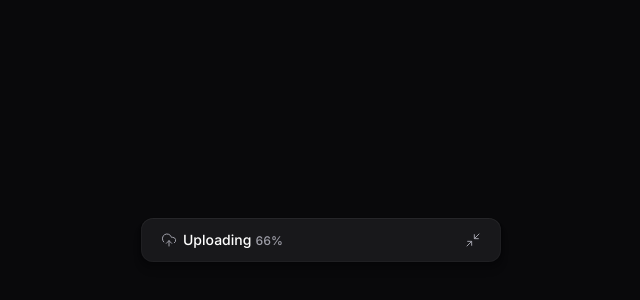
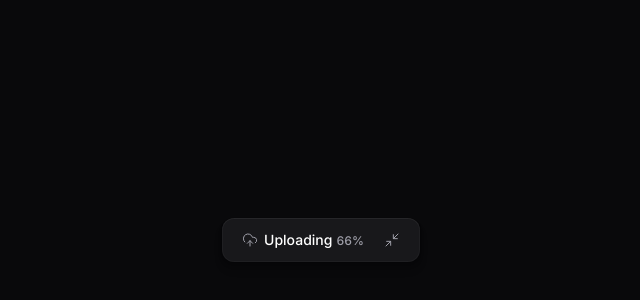
Before and after one commit to viitones/web, a React (Vite) app: page / in a window 1280 px wide. Shown: the part 160-460 px from the top of the page, without its empty margins (319-959 px from the left). Built offline with nearby package versions, Linux system fonts and the light colour scheme.

Commit message:
animações do widget

```diff
--- a/package.json
+++ b/package.json
@@ -13,6 +13,7 @@
     "@radix-ui/react-collapsible": "^1.1.12",
     "@radix-ui/react-progress": "^1.1.8",
     "lucide-react": "^0.560.0",
+    "motion": "^12.23.26",
     "react": "^19.2.0",
     "react-dom": "^19.2.0",
     "react-dropzone": "^14.3.8",
--- a/src/components/upload-widget-dropzone.tsx
+++ b/src/components/upload-widget-dropzone.tsx
@@ -1,3 +1,4 @@
+import {motion} from 'motion/react'
 import { useDropzone } from "react-dropzone"
 import { CircularProgressBar } from "./ui/cirular-progress-bar"
 
@@ -18,7 +19,12 @@
   })
 
   return (
-    <div className="px-3 flex flex-col gap-3">
+    <motion.div
+    initial={{opacity: 0}}
+    animate={{opacity: 1}}
+    transition={{duration: 0.2}}
+    className="px-3 flex flex-col gap-3"
+    >
       <div
         data-active={isDragActive}
         className="cursor-pointer text-zinc-400 bg-black/20 p-5 rounded-lg border border-zinc-700 border-dashed h-32 flex flex-col items-center gap-1 hover:border-zinc-600 transition-colors data-[active=true]:bg-indigo-500/10 data-[active=true]:border-indigo-500 data-[active=true]:text-indigo-400 justify-center "
@@ -40,7 +46,7 @@
       </div>
 
         <span className="text-xxs text-zinc-400">Only PNG and JPEG files are supported</span>
-    </div>
+    </motion.div>
 
   )
 }
--- a/src/components/upload-widget-minimized-button.tsx
+++ b/src/components/upload-widget-minimized-button.tsx
@@ -4,7 +4,7 @@
 
 export function UploadWidgetMinimizedButton() {
   return (
-    <Collapsible.Trigger className="group w-full bg-white/2 py-3 px-5 flex items-center justify-between">
+    <Collapsible.Trigger className="group w-full bg-white/2 py-3 px-5 flex items-center justify-between gap-5">
       <UploadWidgetTitle />
       <Minimize2
         strokeWidth={1.5}
--- a/src/components/upload-widget-upload-item.tsx
+++ b/src/components/upload-widget-upload-item.tsx
@@ -1,10 +1,16 @@
+import {motion} from "motion/react"
 import * as Progress from "@radix-ui/react-progress";
 import { Download, ImageUp, Link2, RefreshCcw, X } from "lucide-react";
 import { Button } from "./ui/button";
 
 export function UploadWidgetUploadItem() {
   return (
-    <div className="p-3 rounded-lg flex flex-col gap-3 shadow-shape-content bg-white/2 relative overflow-hidden">
+    <motion.div
+      initial={{opacity: 0}}
+      animate={{opacity: 1}}
+      transition={{duration: 0.25}}
+      className="p-3 rounded-lg flex flex-col gap-3 shadow-shape-content bg-white/2 relative overflow-hidden"
+    >
       <div className="flex flex-col gap-1">
         <span className="text-xs font-medium flex items-center gap-1">
           <ImageUp className="size-3 text-zinc-300" strokeWidth={1.5} />
@@ -45,6 +51,6 @@
           <span className="sr-only">Cancel upload</span>
         </Button>
       </div>
-    </div>
+    </motion.div>
   );
 }
--- a/src/components/upload-widget.tsx
+++ b/src/components/upload-widget.tsx
@@ -1,16 +1,35 @@
 import * as Collapsible from "@radix-ui/react-collapsible";
-import { useState } from "react";
+import { motion, useCycle } from "motion/react";
 import { UploadWidgetDropzone } from "./upload-widget-dropzone";
 import { UploadWidgetHeader } from "./upload-widget-header";
 import { UploadWidgetMinimizedButton } from "./upload-widget-minimized-button";
 import { UploadWidgetUploadList } from "./upload-widget-upload-list";
 
 export function UploadWidget() {
-  const [isWidgetOpen, setIsWidgetOpen] = useState(false);
+  const [isWidgetOpen, toggleWidgetOpen] = useCycle(false, true);
 
   return (
-    <Collapsible.Root onOpenChange={setIsWidgetOpen}>
-      <div className="bg-zinc-900 overflow-hidden w-90 rounded-xl shadow-shape">
+    <Collapsible.Root onOpenChange={() => toggleWidgetOpen()}>
+      <motion.div
+        animate={isWidgetOpen ? "open" : "closed"}
+        variants={{
+          closed: {
+            width: "max-content",
+            height: 44,
+            transition: {
+              type: "inertia",
+            }
+          },
+          open: {
+            width: 360,
+            height: "auto",
+            transition: {
+              duration: 0.1,
+            }
+          },
+        }}
+        className="bg-zinc-900 overflow-hidden max-w-90 rounded-xl shadow-shape"
+      >
         {!isWidgetOpen && <UploadWidgetMinimizedButton />}
 
         <Collapsible.Content>
@@ -24,7 +43,7 @@
             <UploadWidgetUploadList />
           </div>
         </Collapsible.Content>
-      </div>
+      </motion.div>
     </Collapsible.Root>
   );
 }
```
Also changed, not shown: 1 other file (tests, documents, lock files or other folders).
